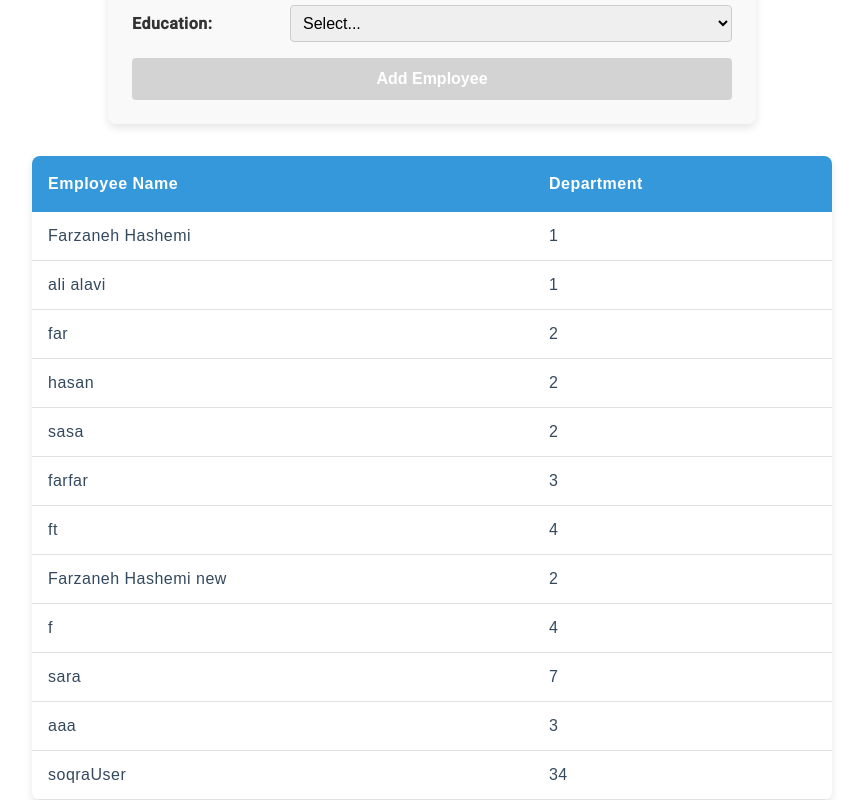
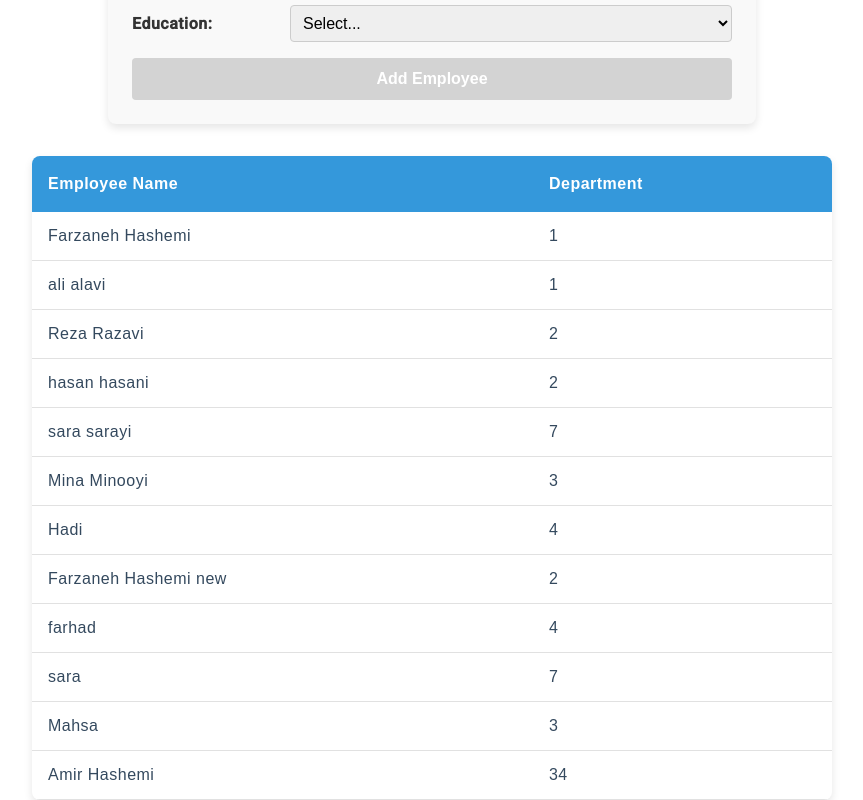
Before and after one commit to farzaneHashemi/behvar-task, an Angular app: page /users in a window 1280 px wide. Shown: the part 355-1155 px from the top of the page, without its empty margins (208-1071 px from the left). Built offline with nearby package versions, Linux system fonts and the light colour scheme; data requests are answered from the project's data file.

Commit message:
final revision, database refinement

```diff
--- a/db.json
+++ b/db.json
@@ -17,47 +17,47 @@
       "educationLevel": "bachelor"
     },
     {
-      "id": "1000",
-      "name": "far",
+      "id": "103",
+      "name": "Reza Razavi",
       "departmentId": "2",
       "gender": "male",
-      "phoneNumber": "912",
+      "phoneNumber": "9123456789",
       "educationLevel": "bachelor"
     },
     {
-      "id": "1000",
-      "name": "hasan ",
+      "id": "104",
+      "name": "hasan hasani",
       "departmentId": "2",
       "gender": "male",
-      "phoneNumber": "111",
+      "phoneNumber": "9123456789",
       "educationLevel": "phd"
     },
     {
-      "id": "3",
-      "name": "sasa",
-      "departmentId": "2",
-      "gender": "male",
-      "phoneNumber": "912",
+      "id": "105",
+      "name": "sara sarayi",
+      "departmentId": "7",
+      "gender": "Female",
+      "phoneNumber": "9123456789",
       "educationLevel": "phd"
     },
     {
-      "id": "000",
-      "name": "farfar",
+      "id": "106",
+      "name": "Mina Minooyi",
       "departmentId": "3",
       "gender": "Female",
       "phoneNumber": "9123456789",
       "educationLevel": "bachelor"
     },
     {
-      "id": "9090",
-      "name": "ft",
+      "id": "107",
+      "name": "Hadi",
       "departmentId": "4",
       "gender": "Male",
       "phoneNumber": "666",
       "educationLevel": "phd"
     },
     {
-      "id": "12",
+      "id": "108",
       "name": "Farzaneh Hashemi new",
       "departmentId": "2",
       "gender": "Female",
@@ -65,15 +65,15 @@
       "educationLevel": "diploma"
     },
     {
-      "id": "4",
-      "name": "f",
+      "id": "109",
+      "name": "farhad",
       "departmentId": "4",
       "gender": "Male",
       "phoneNumber": "999999",
       "educationLevel": "bachelor"
     },
     {
-      "id": "444",
+      "id": "110",
       "name": "sara",
       "departmentId": "7",
       "gender": "Female",
@@ -82,18 +82,18 @@
     },
     {
       "id": "111",
-      "name": "aaa",
+      "name": "Mahsa",
       "departmentId": "3",
       "gender": "Female",
       "phoneNumber": "9123456789",
       "educationLevel": "bachelor"
     },
     {
-      "id": "66",
-      "name": "soqraUser",
+      "id": "112",
+      "name": "Amir Hashemi",
       "departmentId": "34",
-      "gender": "Female",
-      "phoneNumber": "912",
+      "gender": "Male",
+      "phoneNumber": "9123456789",
       "educationLevel": "master"
     }
   ],
@@ -142,25 +142,25 @@
     },
     {
       "id": "8",
-      "name": "new8",
+      "name": "Marketing",
       "status": "inactive",
       "establishedDate": "2024-10-22"
     },
     {
       "id": "9",
-      "name": "new9",
+      "name": "Security",
       "status": "active",
       "establishedDate": "2024-10-15"
     },
     {
       "id": "10",
-      "name": "new10",
+      "name": "PR",
       "status": "active",
       "establishedDate": "2024-10-16"
     },
     {
       "id": "34",
-      "name": "soqra",
+      "name": "Commercial",
       "status": "active",
       "establishedDate": "2024-10-08"
     },
--- a/src/app/loading/loading.component.css
+++ b/src/app/loading/loading.component.css
@@ -32,6 +32,6 @@
     position: absolute;
     top: 50%;
     left: 50%;
-    margin: 0; /* Remove any automatic margins */
-    padding: 0; /* Adjust padding if needed */
+    margin: 0;
+    padding: 0;
 }
--- a/src/app/pages/departments/departments.component.css
+++ b/src/app/pages/departments/departments.component.css
@@ -1,4 +1,3 @@
-/* General styling for the component */
 h1 {
   text-align: center;
   font-family: Arial, sans-serif;
@@ -27,7 +26,7 @@ label {
   font-size: 1rem;
   font-weight: bold;
   color: #333;
-  min-width: 150px; /* Adjust width as necessary */
+  min-width: 150px;
   margin-right: 0.5rem;
 }
 
@@ -93,7 +92,6 @@ span {
   margin-top: 0.3rem;
 }
 
-/* Additional styling for loading and list */
 app-loading {
   display: flex;
   justify-content: center;
--- a/src/app/pages/users/users.component.css
+++ b/src/app/pages/users/users.component.css
@@ -1,4 +1,3 @@
-/* General Styles */
 h1 {
     font-size: 2em;
     color: #333;
@@ -25,7 +24,7 @@ h1 {
     font-size: 1rem;
     font-weight: bold;
     color: #333;
-    min-width: 150px; /* Adjust width as necessary */
+    min-width: 150px;
     margin-right: 0.5rem;
   }
 
```
